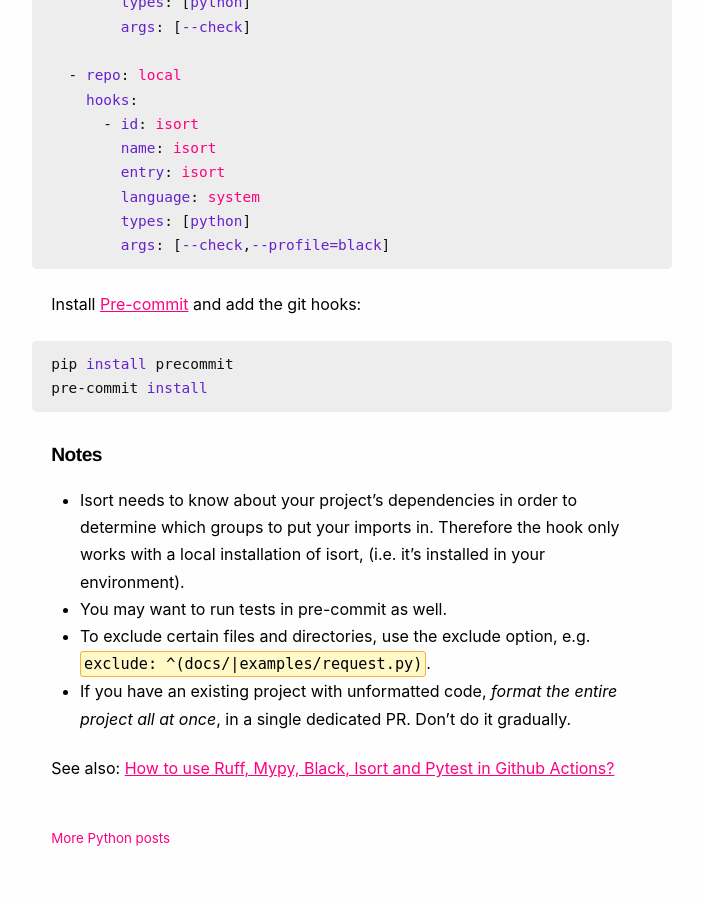
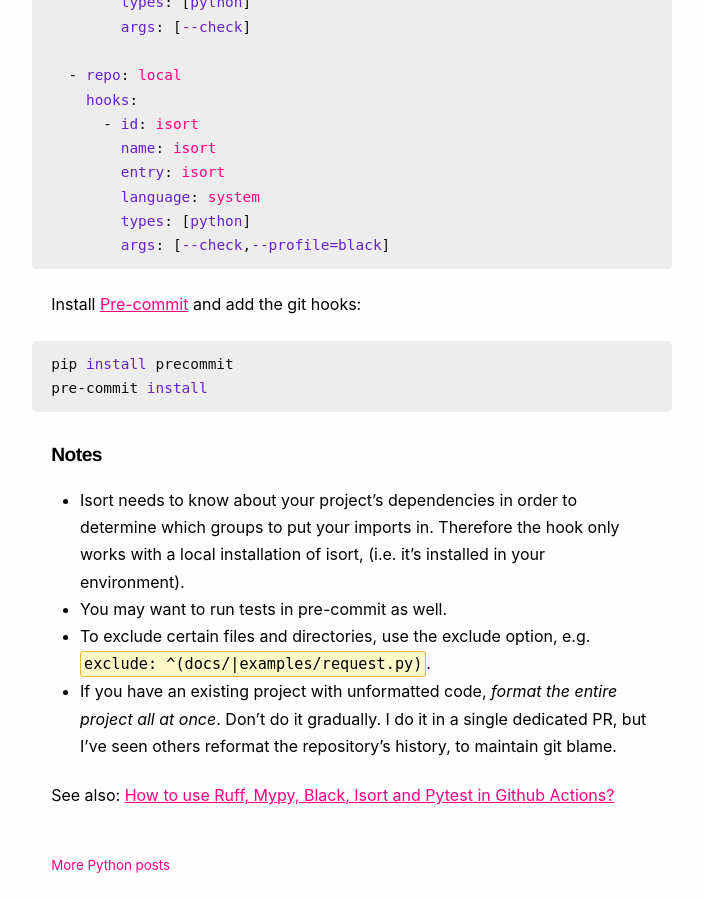
Before and after one commit to explodinglabs/explodinglabs.github.io, a Jekyll site: the page built from docs/_posts/python/2021-07-01-code-quality-pre-commit.markdown, in a window 1280 px wide and 900 px high, scrolled down 1229 px. Shown: the whole window, without its empty margins (288-991 px from the left). Built offline with Jekyll 4.4.1, drawn with Linux system fonts in a browser that asks for light colours; before the commit the page ends 2101 px from its top, so only the background shows below that.

Commit message:
Update 2021-07-01-code-quality-pre-commit.markdown

```diff
--- a/docs/_posts/python/2021-07-01-code-quality-pre-commit.markdown
+++ b/docs/_posts/python/2021-07-01-code-quality-pre-commit.markdown
@@ -82,7 +82,6 @@
   environment).
 - You may want to run tests in pre-commit as well.
 - To exclude certain files and directories, use the exclude option, e.g. `exclude: ^(docs/|examples/request.py)`.
-- If you have an existing project with unformatted code, _format the entire
-  project all at once_, in a single dedicated PR. Don't do it gradually.
+- If you have an existing project with unformatted code, _format the entire project all at once_. Don't do it gradually. I do it in a single dedicated PR, but I've seen others reformat the repository's history, to maintain git blame.
 
 See also: [How to use Ruff, Mypy, Black, Isort and Pytest in Github Actions?](/python/github-actions)
```
